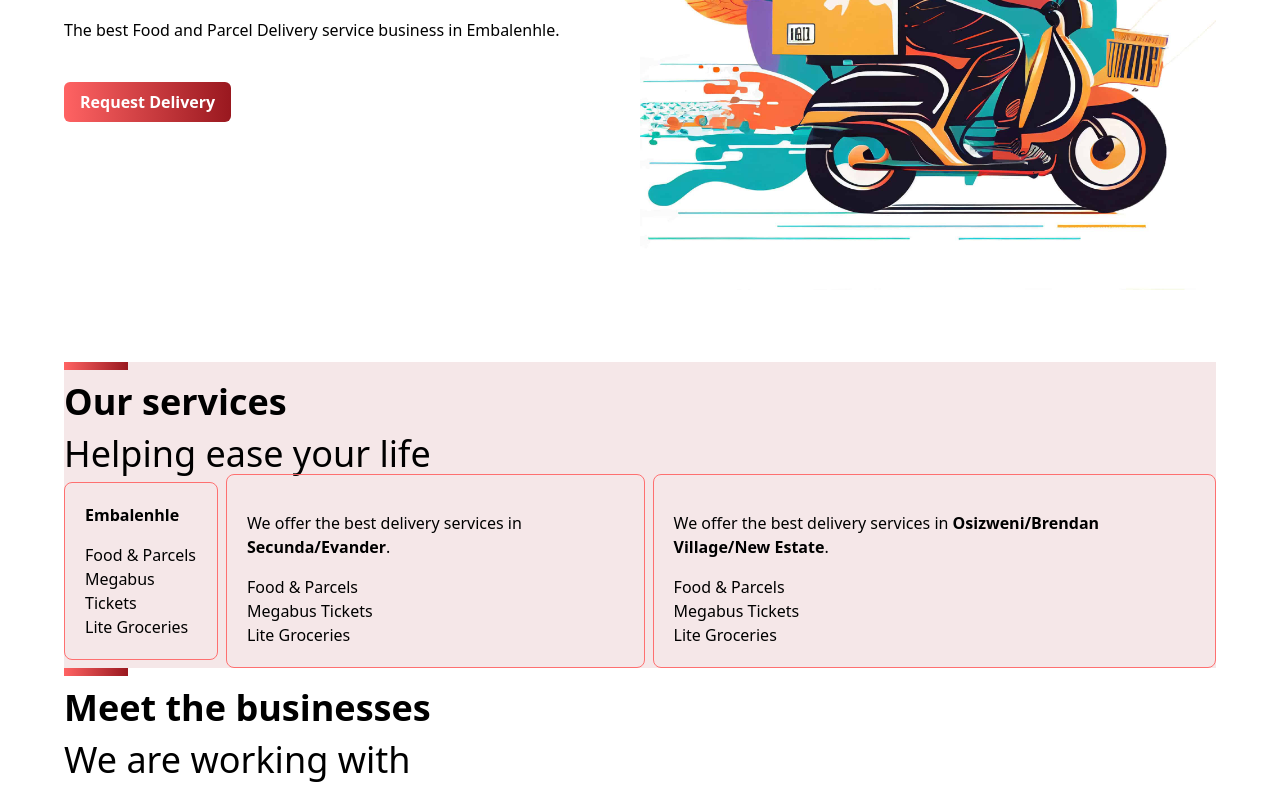
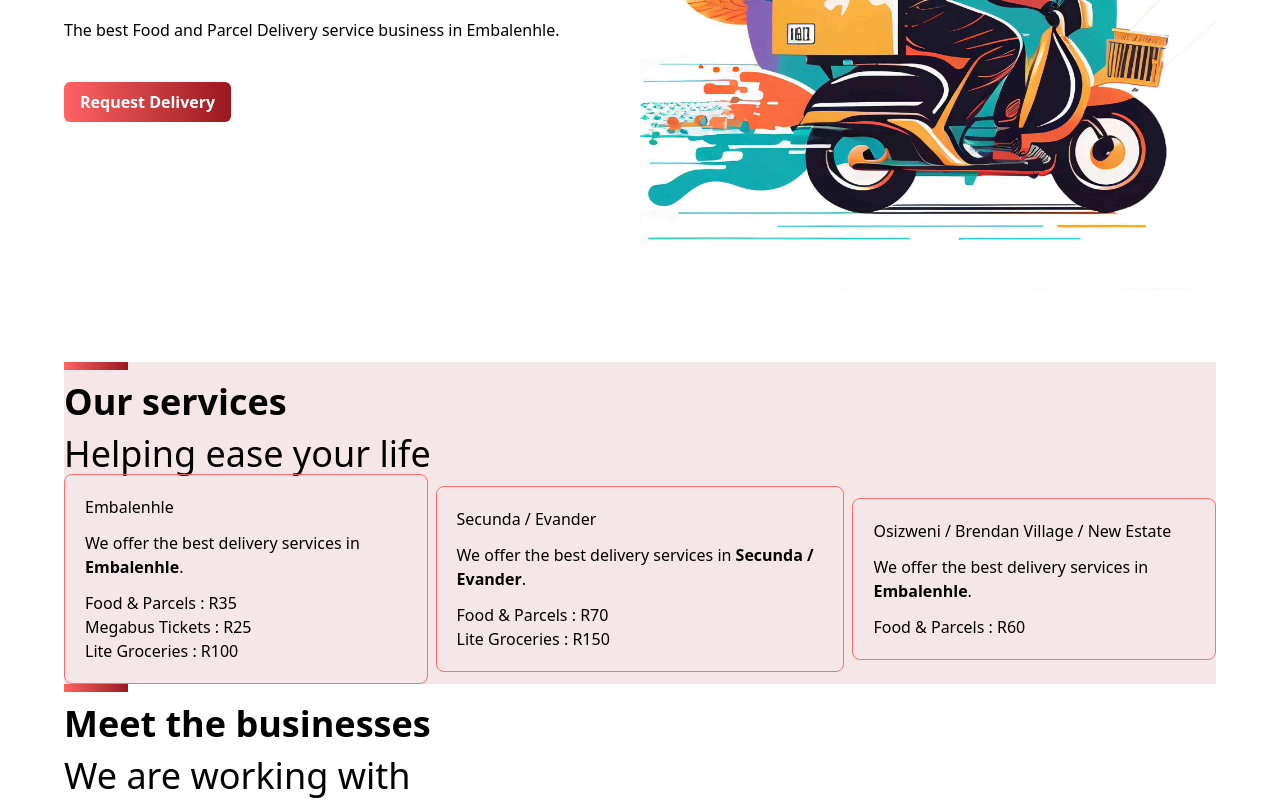
Before and after one commit to refilwe-tech/Mst-Transit, a React (Vite) app in the folder mst-transit-web/: page / in a window 1280 px wide. Shown: the part 374-1174 px from the top of the page. Built offline with nearby package versions, Linux system fonts and the light colour scheme.

Commit message:
mst- added-card

```diff
--- /dev/null
+++ b/mst-transit-web/src/components/common/card.tsx
@@ -0,0 +1,34 @@
+import { FC } from "react";
+
+interface CardProps {
+  title: string;
+  location: string;
+  parcels?: string;
+  tickets?: string;
+  groceries?: string;
+}
+
+export const Card: FC<CardProps> = ({
+  title,
+  location,
+  parcels,
+  tickets,
+  groceries,
+}) => {
+  return (
+    <section className="flex flex-col gap-3 h-full">
+      <h1>{title}</h1>
+      <p>
+        We offer the best delivery services in{" "}
+        <strong className="font-extrabold">{location}</strong>.
+      </p>
+      <ul className="flex-1">
+        {parcels && parcels !== "0" && <li>Food & Parcels : R{parcels}</li>}
+        {tickets && tickets !== "0" && <li>Megabus Tickets : R{tickets}</li>}
+        {groceries && groceries !== "0" && (
+          <li>Lite Groceries : R{groceries}</li>
+        )}
+      </ul>
+    </section>
+  );
+};
--- a/mst-transit-web/src/components/common/index.ts
+++ b/mst-transit-web/src/components/common/index.ts
@@ -1,3 +1,4 @@
 export * from "./button";
 export * from "./nav";
 export * from "./heading";
+export * from "./card";
--- a/mst-transit-web/src/components/pages/home/home.tsx
+++ b/mst-transit-web/src/components/pages/home/home.tsx
@@ -1,5 +1,5 @@
 import { useEffect } from "react";
-import { Button, Heading } from "../..";
+import { Button, Heading, Card } from "../..";
 import { DeliveryMan } from "../../../assets";
 import { CONTACTS } from "../../../contants";
 import { useLocation } from "react-router-dom";
@@ -46,43 +46,36 @@ export const Home = () => {
         id="businesses"
         className="w-full h-1/5 flex items-center py-6"
       ></section>
+
       <section id="services" className="bg-secondary/10">
         <Heading heading="Our services" heading2="Helping ease your life" />
         <section className="flex gap-2 items-center">
           <section className="border border-primary/90 rounded-lg p-5 flex flex-col gap-4">
-            <h1 className="font-extrabold">Embalenhle</h1>
-            <ul>
-              <li>Food & Parcels</li>
-              <li>Megabus Tickets</li>
-              <li>Lite Groceries</li>
-            </ul>
+            <Card
+              title="Embalenhle"
+              location="Embalenhle"
+              parcels="35"
+              tickets="25"
+              groceries="100"
+            />
           </section>
           <section className="border border-primary/90 rounded-lg p-5 flex flex-col gap-4">
-            <h1></h1>
-            <p>
-              We offer the best delivery services in{" "}
-              <strong className="font-extrabold">Secunda/Evander</strong>.
-            </p>
-            <ul>
-              <li>Food & Parcels</li>
-              <li>Megabus Tickets</li>
-              <li>Lite Groceries</li>
-            </ul>
+            <Card
+              title="Secunda / Evander"
+              location="Secunda / Evander"
+              parcels="70"
+              tickets="0"
+              groceries="150"
+            />
           </section>
           <section className="border border-primary/90 rounded-lg p-5 flex flex-col gap-4">
-            <h1></h1>
-            <p>
-              We offer the best delivery services in{" "}
-              <strong className="font-extrabold">
-                Osizweni/Brendan Village/New Estate
-              </strong>
-              .
-            </p>
-            <ul>
-              <li>Food & Parcels</li>
-              <li>Megabus Tickets</li>
-              <li>Lite Groceries</li>
-            </ul>
+            <Card
+              title="Osizweni / Brendan Village / New Estate"
+              location="Embalenhle"
+              parcels="60"
+              tickets="0"
+              groceries="0"
+            />
           </section>
         </section>
       </section>
```
Also changed, not shown: 2 other files (tests, documents, lock files or other folders).
